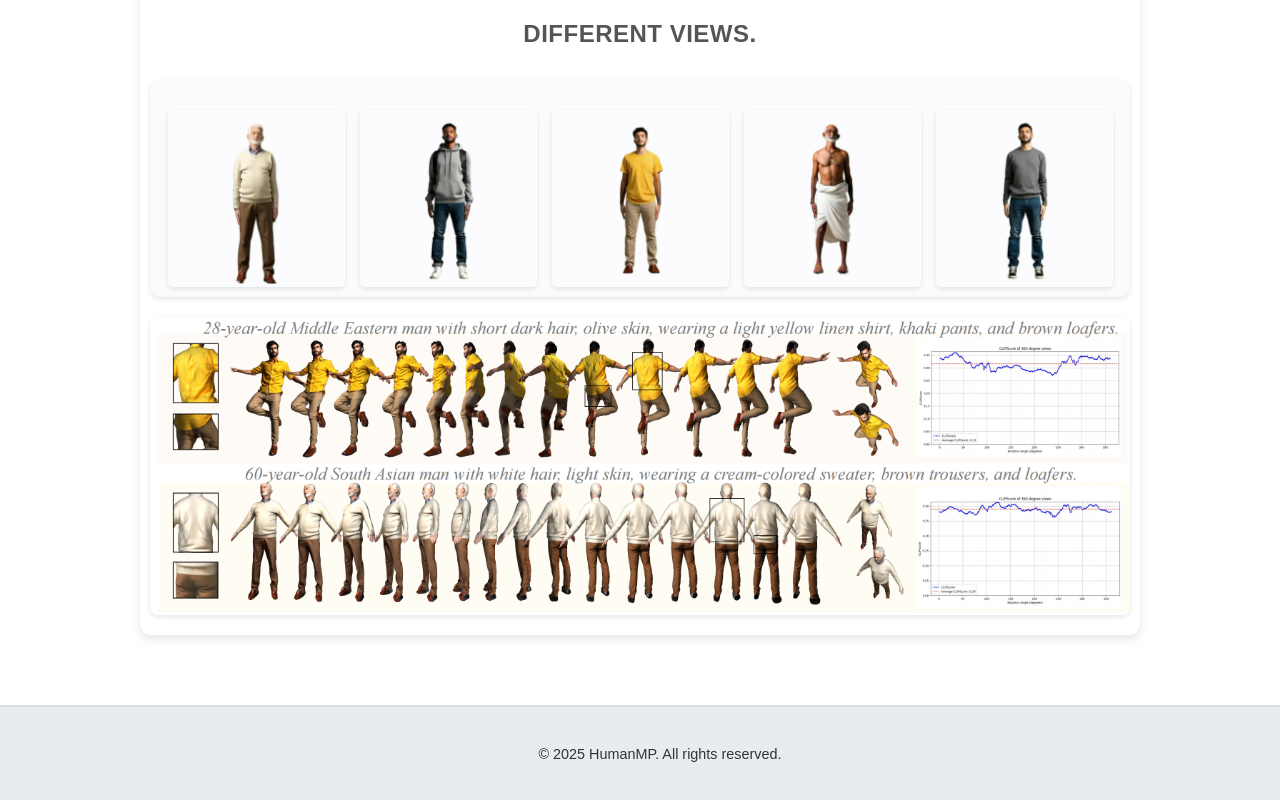
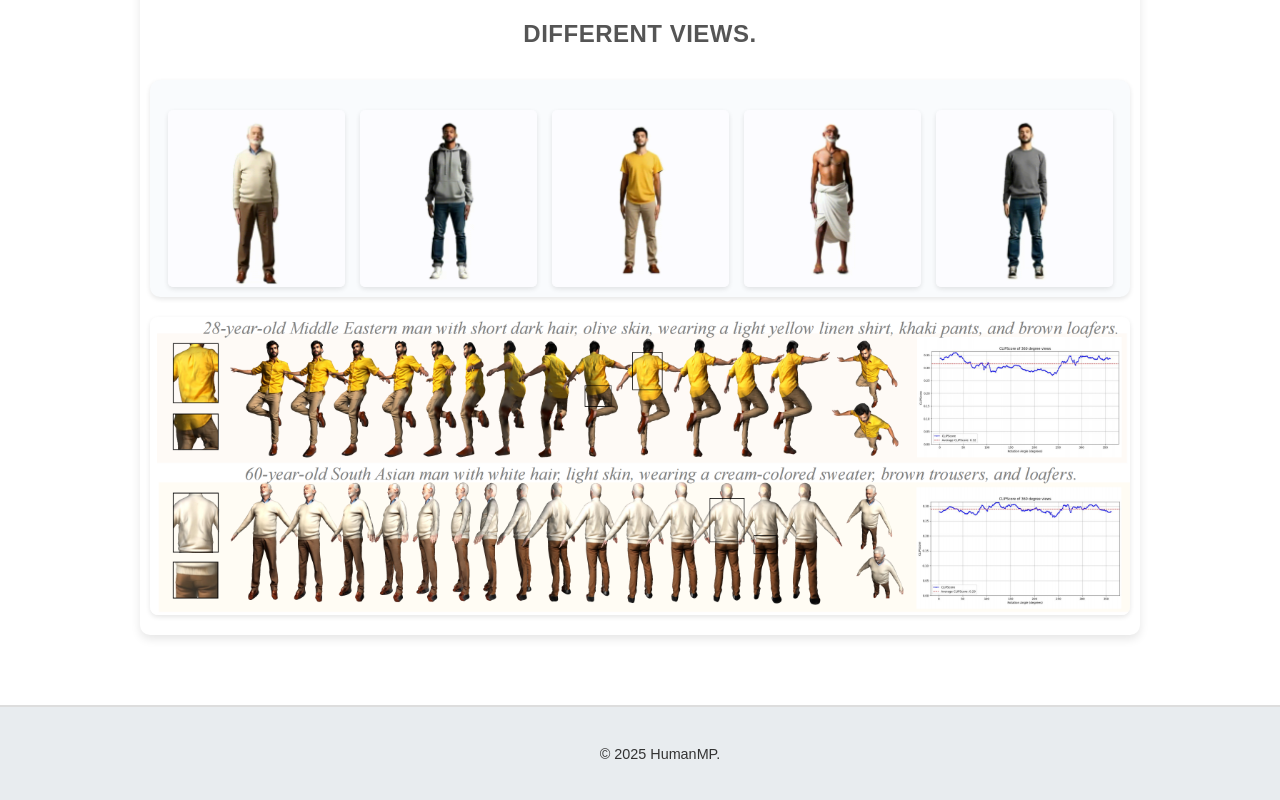
Before and after one commit to AnonymousWayTo/HumanMP, a plain HTML site: page index.html in a window 1280 px wide. Shown: the part 3198-3998 px from the top of the page. Drawn offline with Linux system fonts and the light colour scheme.

Commit message:
Update index.html

```diff
--- a/index.html
+++ b/index.html
@@ -226,7 +226,7 @@
     </div>
 
     <footer>
-        <p>© 2025 HumanMP. All rights reserved.</p>
+        <p>© 2025 HumanMP.</p>
     </footer>
 </body>
 </html>
```
